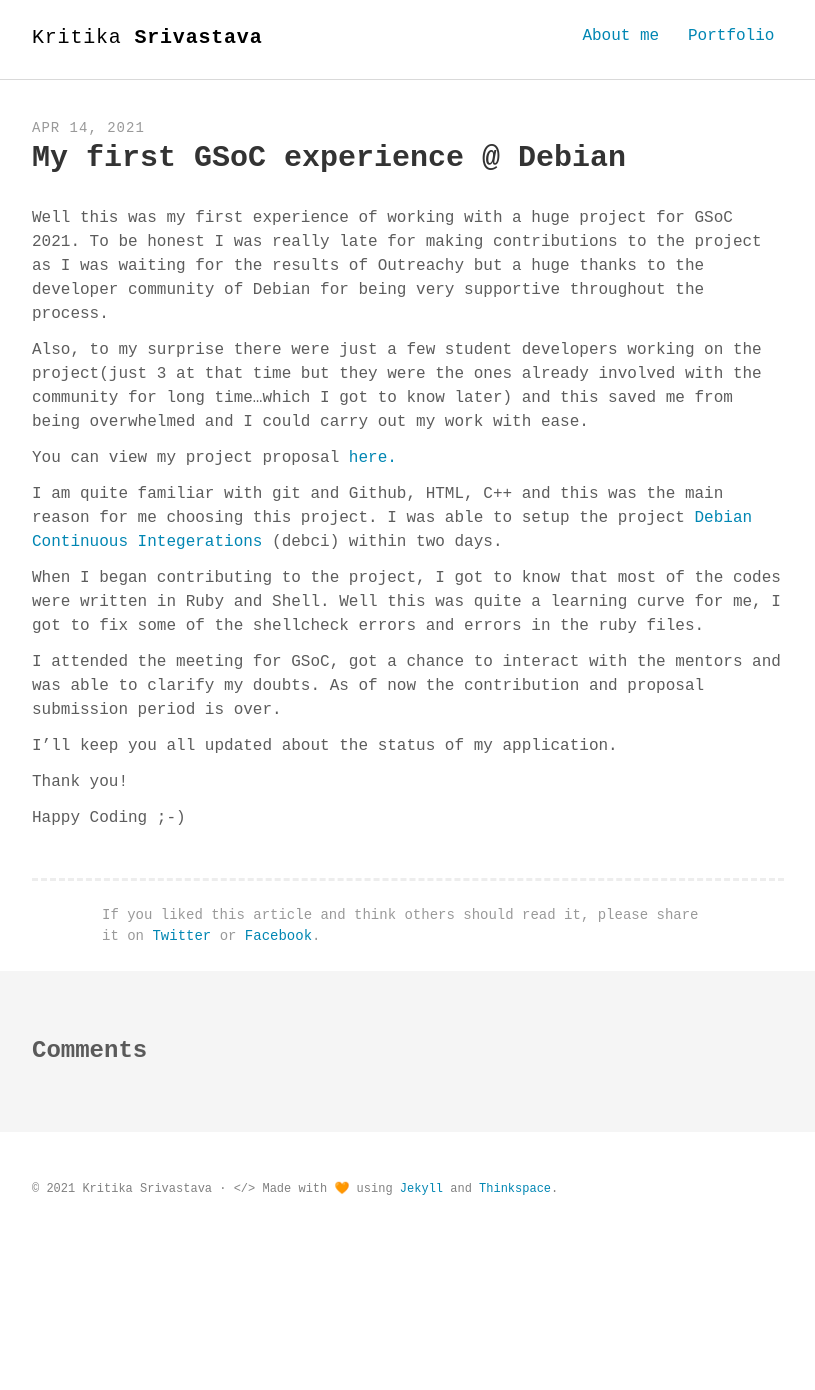
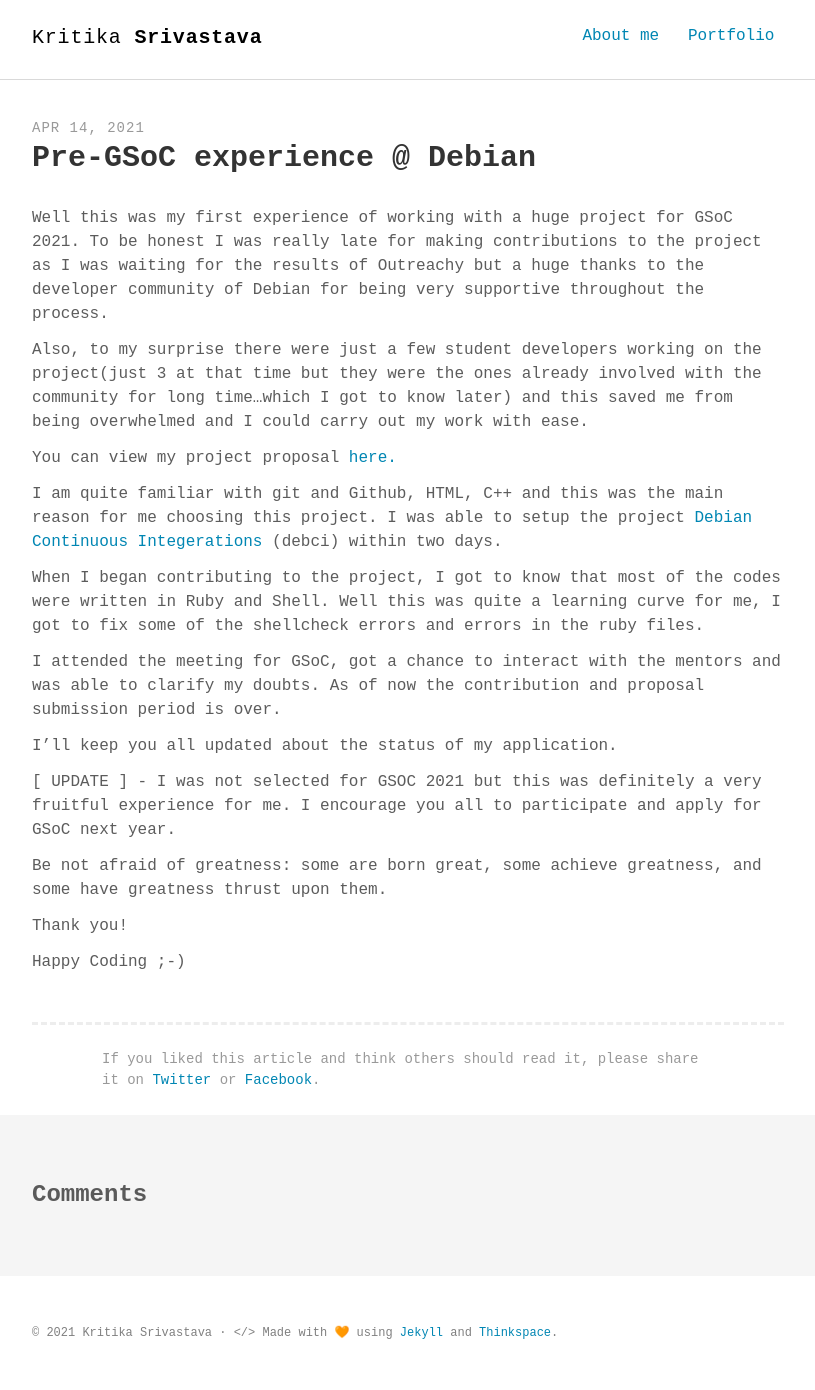
Before and after one commit to kritika-srivastava/Personal-Blog, a Jekyll site: the page built from _posts/2021-04-14-GSoC.md, in a window 1280 px wide. Shown: the whole page, without its empty margins (232-1047 px from the left). Built offline with Jekyll 4.4.1, drawn with Linux system fonts in a browser that asks for light colours; some web fonts are replaced; comment, search, counter and statistics services are not loaded; before the commit the page ends 1246 px from its top, so only the background shows below that.

Commit message:
GSOC Updated

```diff
--- a/_posts/2021-04-14-GSoC.md
+++ b/_posts/2021-04-14-GSoC.md
@@ -1,6 +1,6 @@
 ---
 layout: post
-title: "My first GSoC experience @ Debian"
+title: "Pre-GSoC experience @ Debian"
 description: "My first GSoC experience."
 comments: true
 keywords: "Debian, Ruby, Shell"
@@ -24,6 +24,10 @@ As of now the contribution and proposal submission period is over.
 
 I'll keep you all updated about the status of my application.
 
+[ UPDATE ] - I was not selected for GSOC 2021 but this was definitely a very fruitful experience for me. I encourage you all to participate and apply for GSoC next year.
+
+Be not afraid of greatness: some are born great, some achieve greatness, and some have greatness thrust upon them.
+
 Thank you!
 
 Happy Coding ;-)
```
